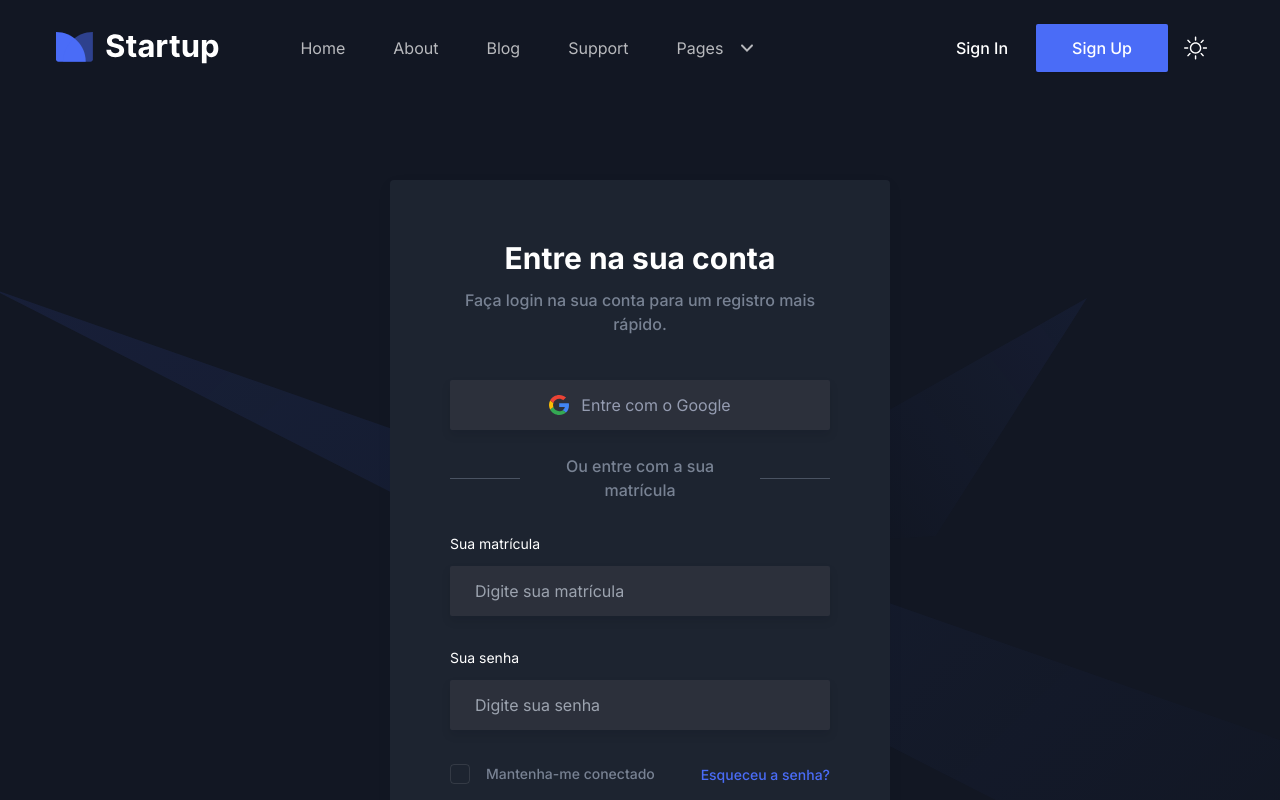
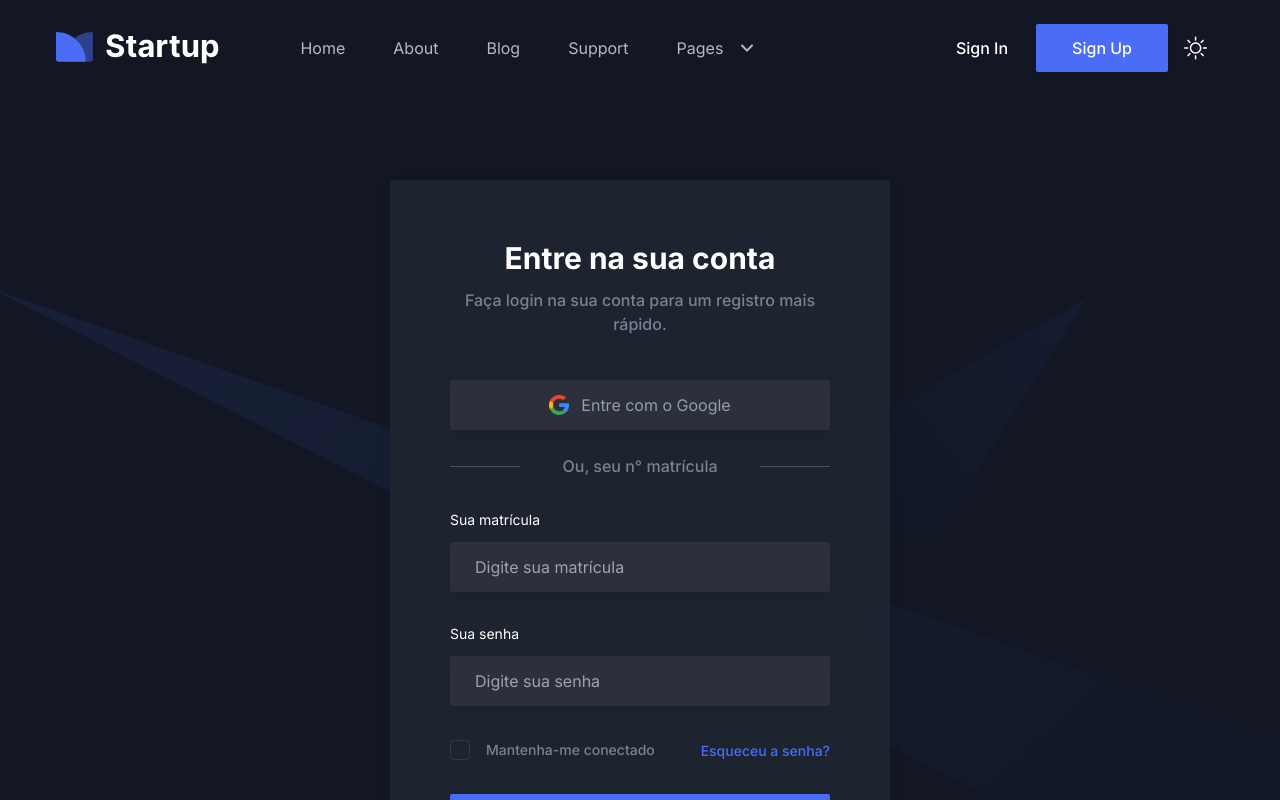
Before and after one commit to micaellimaj/CR_Cursos_App, a Next.js app in the folder startup-nextjs-main/: page /signin in a window 1280 px wide. Shown: the top 800 px of the page. Built offline with nearby package versions, Linux system fonts and the light colour scheme.

Commit message:
page.tsx

```diff
--- a/startup-nextjs-main/app/signin/page.tsx
+++ b/startup-nextjs-main/app/signin/page.tsx
@@ -63,7 +63,7 @@ const SigninPage = () => {
                 <div className="mb-8 flex items-center justify-center">
                   <span className="hidden h-[1px] w-full max-w-[70px] bg-body-color/50 sm:block"></span>
                   <p className="w-full px-5 text-center text-base font-medium text-body-color">
-                    Ou entre com a sua matrícula
+                    Ou, seu n° matrícula
                   </p>
                   <span className="hidden h-[1px] w-full max-w-[70px] bg-body-color/50 sm:block"></span>
                 </div>
```
